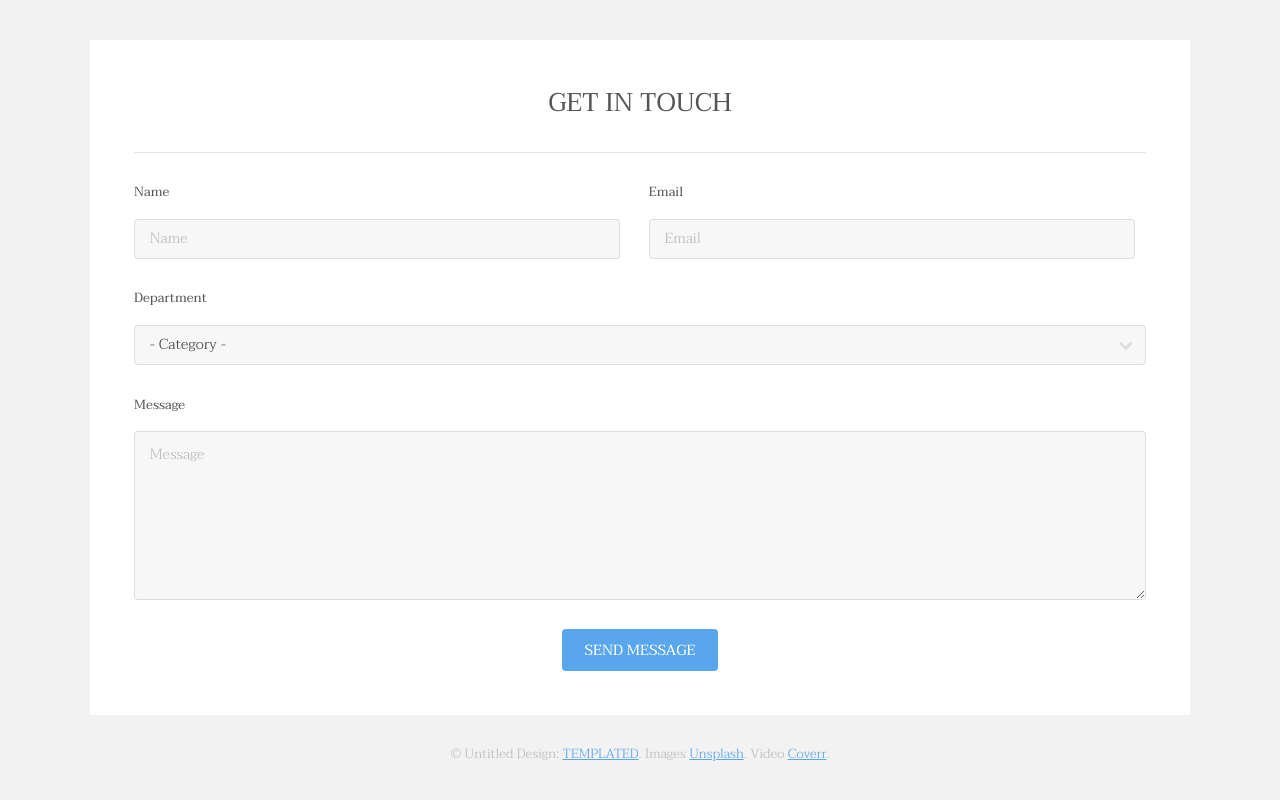
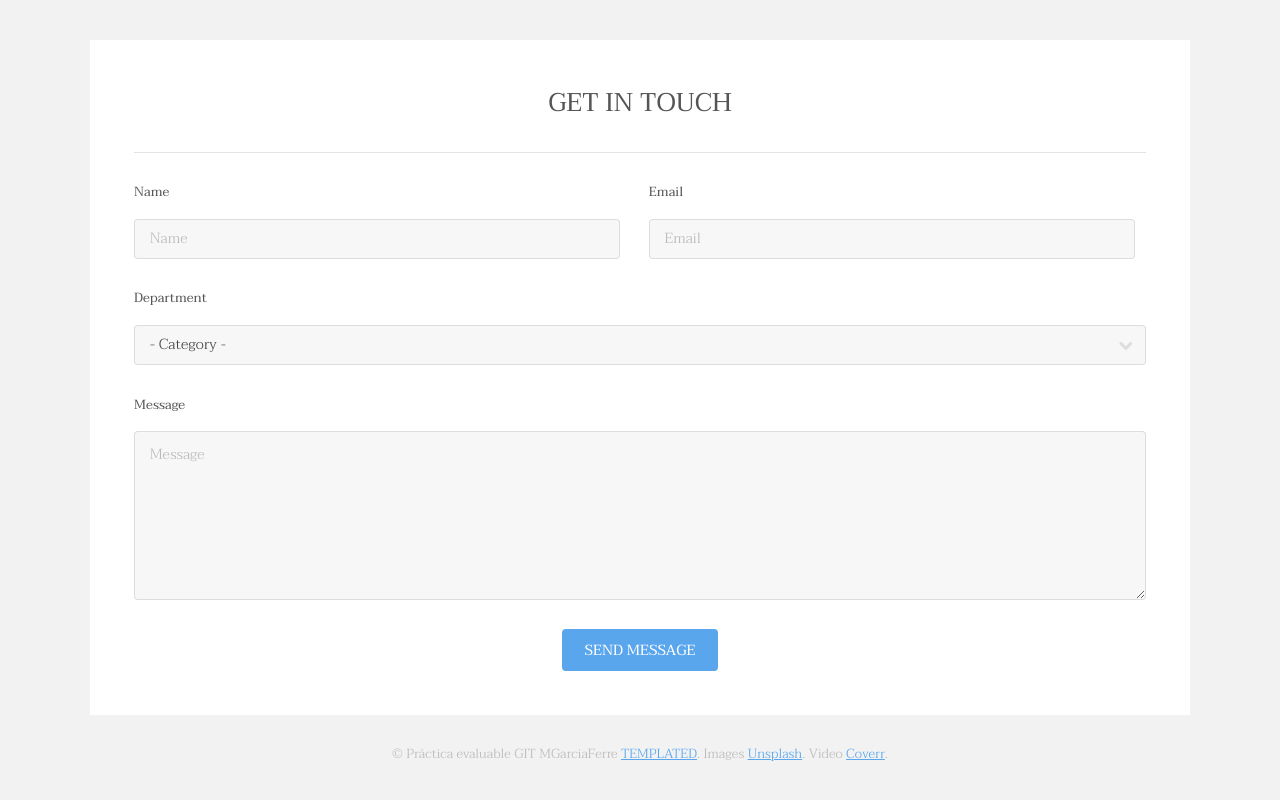
Before and after one commit to gfmariola/REP_04_METROPOLITA, a plain HTML site: page index.html in a window 1280 px wide. Shown: the part 3231-4031 px from the top of the page. Drawn offline with Linux system fonts and the light colour scheme.

Commit message:
cambiado pie por Mariola

```diff
--- a/index.html
+++ b/index.html
@@ -194,7 +194,7 @@
 						</div>
 					</section>
 					<div class="copyright">
-						&copy; Untitled Design: <a href="https://templated.co/">TEMPLATED</a>. Images <a href="https://unsplash.com/">Unsplash</a>. Video <a href="http://coverr.co/">Coverr</a>.
+						&copy; Práctica evaluable GIT MGarciaFerre <a href="https://templated.co/">TEMPLATED</a>. Images <a href="https://unsplash.com/">Unsplash</a>. Video <a href="http://coverr.co/">Coverr</a>.
 					</div>
 				</div>
 			</footer>
```
